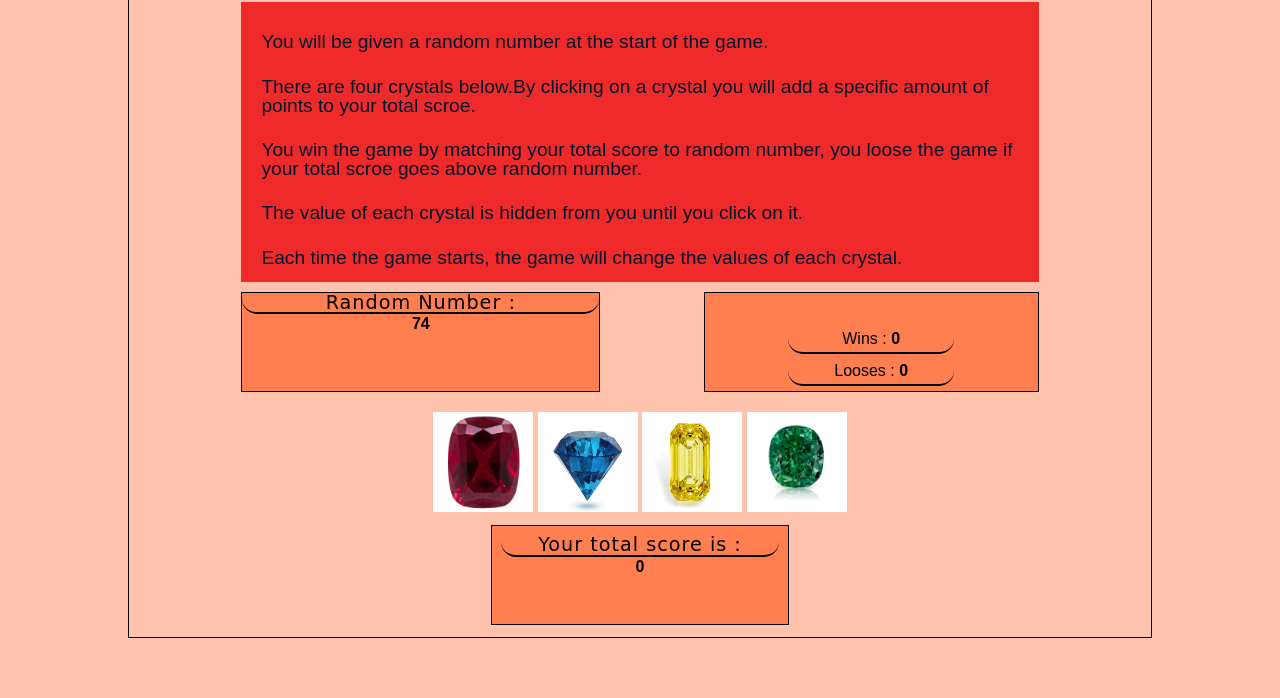
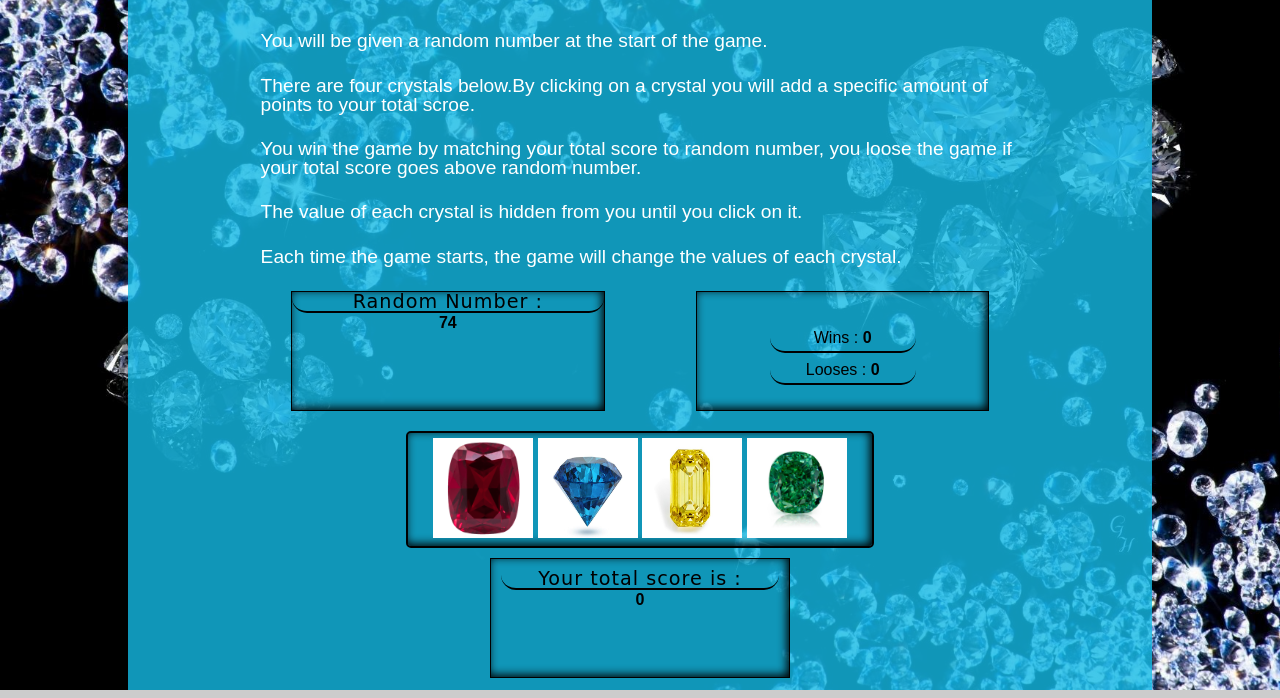
Before and after one commit to HET1905/unit-4-game, a plain HTML site: page index.html in a window 1280 px wide. Shown: the part 102-800 px from the top of the page. Drawn offline with nearby package versions, Linux system fonts and the light colour scheme; a web font is replaced by a local one.

Commit message:
final commit

```diff
--- a/assets/css/style.css
+++ b/assets/css/style.css
@@ -1,119 +1,146 @@
-*{
+* {
     margin: 0;
     padding: 0;
     box-sizing: border-box;
 }
-.clear{
+
+.clear {
     clear: both;
 }
-.bottomBorderClass{
+
+.bottomBorderClass {
     border-bottom: 2px solid #000;
     border-bottom-left-radius: 15px;
     border-bottom-right-radius: 15px;
 }
-body{
-    background: rgb(255, 195, 173);
-    font-size:1em;
+
+html {
+    background: #ccc url("../images/back2.jpg") no-repeat;
+    background-size: cover;
+}
+
+body {
+    /* background: rgb(255, 195, 173); */
+
+    font-size: 1em;
     color: #000;
-    font-family:Arial, Helvetica, sans-serif;
+    font-family: Arial, Helvetica, sans-serif;
 
 }
-section{
-    padding:1%;
+
+section {
+    padding: 1%;
     margin-top: 10px;
 }
-p{
+
+p {
     width: 50%;
-    margin:auto auto;
+    margin: auto auto;
     margin-bottom: 2px;
-    padding:5px 2px;
+    padding: 5px 2px;
 }
-span{
+
+span {
     display: inline-block;
     padding-top: 2px;
     font-weight: bolder;
 }
-h2{
-    font-family: 'Patua One', cursive ;
+
+h2 {
+    font-family: 'Patua One', cursive;
     font-size: 1.2em;
     letter-spacing: 1px;
-    text-align:center;
+    text-align: center;
 
 }
+
 /* ----------------Container Styling---------------- */
-#container{
+#container {
     width: 80%;
-    border:1px solid #000;
+    /* border:1px solid #000; */
+    background: rgba(21, 188, 230, 0.8);
     margin: auto auto;
-    margin-top:2%;
+    margin-top: 2%;
     padding: 1%;
 }
+
 /* ---------------Header styling-------------- */
-header{
+header {
     width: 80%;
     margin: auto auto;
     text-align: center;
-    background:rgb(248, 77, 77);
+    /* background:rgba(33, 37, 64, 0.8); */
     height: 50px;
 }
-header h1{
+
+header h1 {
     font-size: 2.5em;
     font-family: 'Patua One', cursive;
     letter-spacing: 2px;
-    color:#fff;
+    color: #fff;
     font-weight: bolder;
-    padding-top:0.5%;
+    padding-top: 0.5%;
 }
+
 /* -------------Game Info Styling-------------------------- */
-#gameInfo{
+#gameInfo {
     width: 80%;
-    margin:auto auto;
-    margin-top:15px;
-    background: rgb(240, 42, 42);
-    color:rgb(3, 23, 43);
+    margin: auto auto;
+    margin-top: 15px;
+    /* background: rgb(240, 42, 42); */
+    color: #fff;
     font-size: 1.2em;
 }
-#gameInfo ul li{
-    margin-top:15px;
-    padding:5px 10px;
+
+#gameInfo ul li {
+    margin-top: 15px;
+    padding: 5px 10px;
 }
-#gameInfo ul li:hover{
-    color:#fff;
+
+#gameInfo ul li:hover {
+    color: rgb(27, 22, 48);
     cursor: pointer;
 }
+
 /* ----------------Number Section styling-------------------- */
-#numberSection{
-    width: 80%;
+#numberSection {
+    width: 70%;
     overflow: auto;
-    margin:auto auto;
+    margin: auto auto;
     text-align: center;
-    padding-left:0;
+    padding-left: 0;
     padding-right: 0;
 
 }
-.numberDisplay{
-    height: 100px;
 
-    border:1px solid #000;
-    color:#000;
-    background: coral;
+.numberDisplay {
+    height: 120px;
+
+    border: 1px solid #000;
+    box-shadow: inset -2px -2px 10px #000;
+    color: #000;
+    /* background: coral; */
 }
-#randomNumberDiv{
+
+#randomNumberDiv {
     width: 45%;
     float: left;
 
 }
-#resultDiv{
-    float:right;
+
+#resultDiv {
+    float: right;
     width: 42%;
 
 }
-#resultDiv p:first-child{
-    color:red;
+
+#resultDiv p:first-child {
+    color: rgb(134, 4, 4);
     font-size: 1.2em;
     /* animation-name: example; */
     /* animation-duration: 4s; */
 }
+
 /* @keyframes example {
     from {background-color: red;}
     to {background-color: yellow;}
@@ -121,25 +148,37 @@ header h1{
 
 
 /* --------------totalScoreSection------------------------- */
-#totalScoreSection{
-    width:30%;
-    margin:auto auto;
-    text-align: center;
-}
-/* ---------------------imgSection----------------------------- */
-#imgSection{
-    width: 80%;
-    margin:auto auto;
+#totalScoreSection {
+    width: 30%;
+    margin: auto auto;
     text-align: center;
 }
 
-#imgSection ul li{
+/* ---------------------imgSection----------------------------- */
+#imgSection {
+    width: 80%;
+    margin: auto auto;
+    text-align: center;
+}
+
+#imgSection ul {
+    width: 60%;
+    margin: auto auto;
+    padding:5px 0;
+    border: 2px solid #000;
+    box-shadow: inset -2px -2px 10px #000;
+    border-radius: 5px;
+}
+
+#imgSection ul li {
     display: inline;
+    /* border:1px solid #000; */
 }
-#imgSection img:hover{
+
+#imgSection img:hover {
     cursor: pointer;
-    padding:2px;
-    border:1px solid #000;
+    padding: 2px;
+    border: 1px solid #000;
     background: #222;
     box-shadow: 1px 2px 5px #000;
     border-radius: 15px;
@@ -147,12 +186,17 @@ header h1{
 
 
 /* ----------------------------------------------------- */
-@media only screen and (max-width:500px){
-    header h1{
+@media only screen and (max-width:500px) {
+    header h1 {
         font-size: 1.5em;
         padding-top: 3.5%;
     }
+
     .numberDisplay {
         height: 150px;
+    }
+
+    #resultDiv p:first-child {
+        font-size: 0.8em;
+    }
 }
-}
--- a/index.html
+++ b/index.html
@@ -19,7 +19,7 @@
     <div id="container">
         <header>
             <h1>
-                Crystall Collector
+                Crystal Collector
             </h1>
         </header>
         <section id="gameInfo">
@@ -33,7 +33,7 @@
                 </li>
                 <li>
                     You win the game by matching your total score to random number, you loose the game if your total
-                    scroe goes above random number.
+                    score goes above random number.
                 </li>
                 <li>
                     The value of each crystal is hidden from you until you click on it.
```
Also changed, not shown: assets/images/back2.jpg (added).
